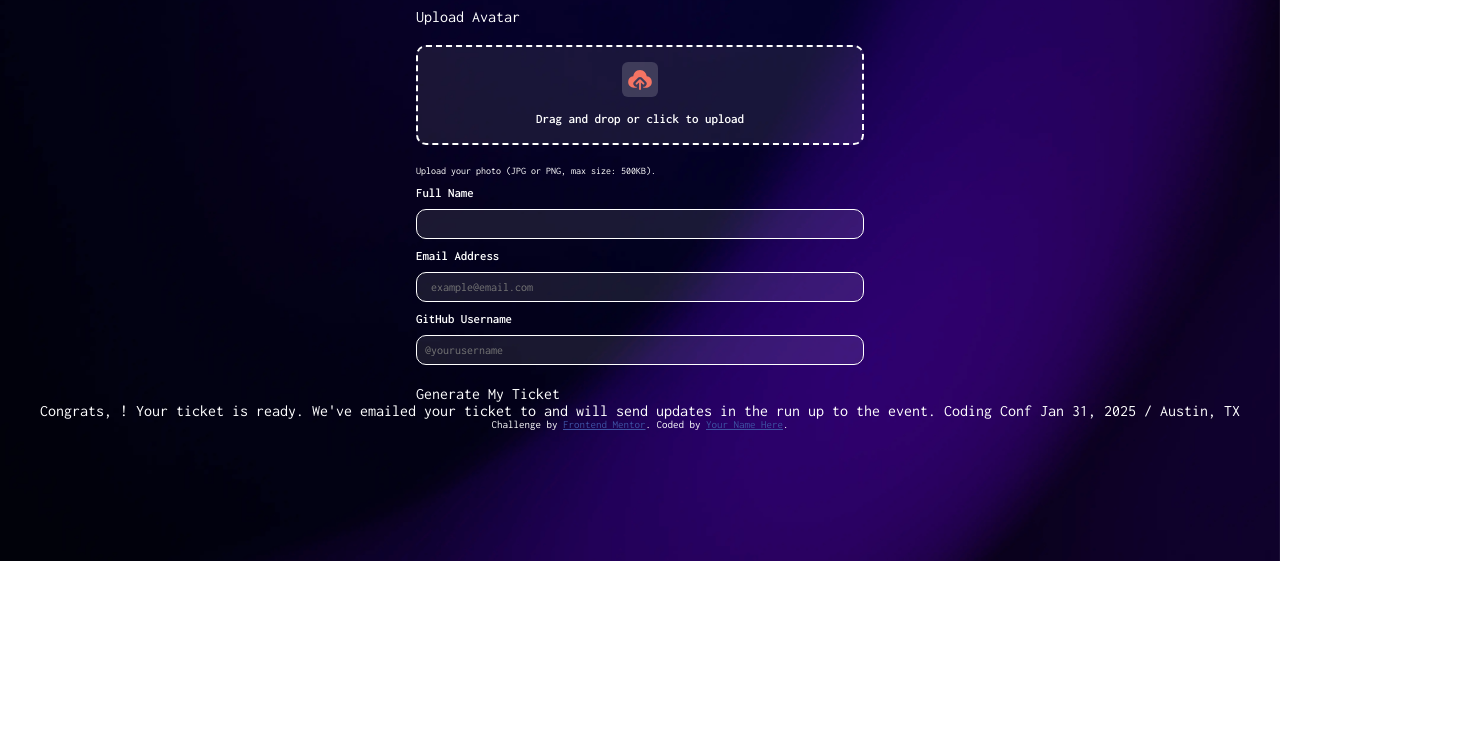
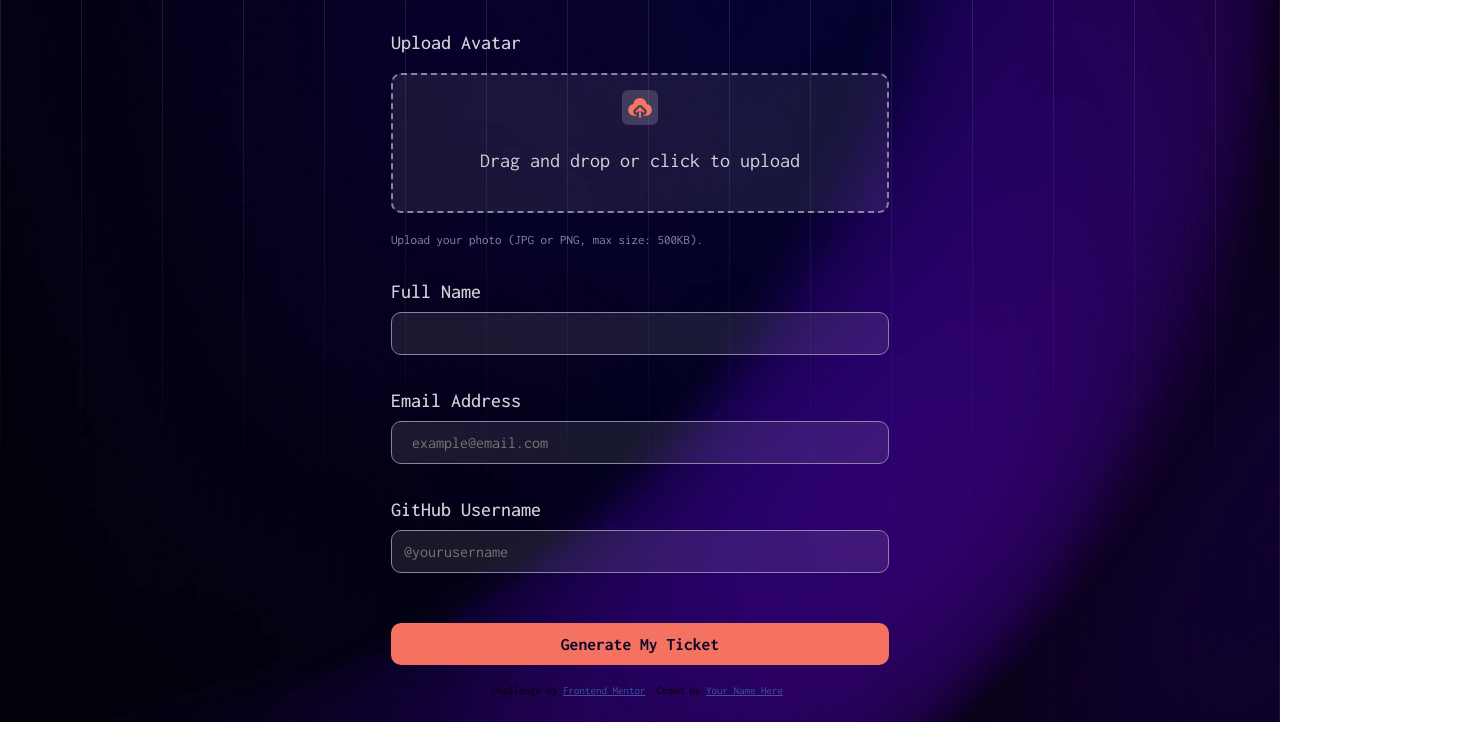
Before and after one commit to Perfect-Patience/frontend-mentor-challenges, a website: page conference-ticket-generator/index.html in a window 1280 px wide. Shown: the part 239-995 px from the top of the page, 1459 px wide, since content can reach past the window. Before the commit the page ends 800 px from the top, so only its background shows below. Drawn offline with Linux system fonts and the light colour scheme.

Commit message:
edits Ui

```diff
--- a/conference-ticket-generator/index.html
+++ b/conference-ticket-generator/index.html
@@ -30,6 +30,15 @@
       <img src="assets/images/logo-full.svg" alt="logo" />
     </header>
     <main>
+     <div class="O-hidden abs">
+      <img src="assets/images/pattern-lines.svg" alt="design">
+    </div>
+      <!-- <img src="assets/images/pattern-circle.svg" alt="desing" class="abs">
+      <img src="assets/images/pattern-circle.svg" alt="desing" class="abs">
+
+      <img src="assets/images/pattern-squiggly-line-top.svg" alt="design" class="abs">
+      <img src="assets/images/pattern-squiggly-line-bottom.svg" alt="design" class="fixed"> -->
+      <!-- <img src="" alt="" class="abs"> -->
       <section id="form-section">
         <!-- Form starts -->
 
@@ -39,7 +48,7 @@
         </p>
         <form id="ticket-form">
           <div class="form-group">
-            <p>Upload Avatar</p>
+            <p class="form-label">Upload Avatar</p>
             <div id="avatar-dropbox">
             <label for="avatar">
               <div class="upload-logo">
@@ -55,31 +64,30 @@
               max size: 500KB).</p>
           </div>
           <div class="form-group">
-            <label for="name">
+            <label for="name " class="form-label">
               Full Name
             </label>
            <input id="name" />
           </div>
           <div class="form-group">
-            <label for="email">
+            <label for="email" class="form-label">
               Email Address
             </label>
            <input type="email" id="email" placeholder=" example@email.com"/>
           </div>
           <div class="form-group">
-            <label for="git-username">
+            <label for="git-username" class="form-label">
               GitHub Username
             </label>
             <input id="git-username" placeholder="@yourusername"/>
           </div>
           <div class="form-group"></div>
 
-        <submit>Generate My Ticket</submit>
+        <input type="submit"  value="Generate My Ticket" >
         </form>
         <!-- Form ends -->
       </section>
-      <section id="ticket"></section>
-    </main>
+      <section id="ticket" hidden>
 
     <!-- Generated tickets starts -->
 
@@ -89,8 +97,9 @@
     and will send updates in the run up to the event. Coding Conf Jan 31, 2025 /
     Austin, TX
 
-    <!-- Generated tickets ends -->
-
+    <!-- Generated tickets ends --->
+      </section>
+    </main>
     <div class="attribution">
       Challenge by
       <a href="https://www.frontendmentor.io?ref=challenge">Frontend Mentor</a>.
--- a/conference-ticket-generator/styles.css
+++ b/conference-ticket-generator/styles.css
@@ -3,8 +3,18 @@
     src: url(assets/fonts/Inconsolata-VariableFont_wdth\,wght.ttf);
 }
 :root{
-    --primary-color: #ffff;
+
     --transparent-color: rgba(255, 255, 255, 0.089);
+    --neutral-0: hsl(0, 0%, 100%);
+    --neutral-300: hsl(252, 6%, 83%);
+    --neutral-500: hsl(245, 15%, 58%);
+    --neutral-700: hsl(245, 19%, 35%);
+    --neutral-900: hsl(248, 70%, 10%);
+
+    --orange-500: hsl(7, 88%, 67%);
+    --orange-700: hsl(7, 71%, 60%);
+
+
 }
 
 *{
@@ -12,7 +22,7 @@
     padding: 0;
     box-sizing: border-box;
     font-family: "inconsolata";
-    color: var(--primary-color);
+
 }
 
 body{
@@ -26,6 +36,7 @@ body{
     background-repeat: no-repeat;
     background-size: cover;
     background-position: center center;
+    height: 100%;
 }
 
 header{
@@ -43,23 +54,27 @@ main{
 
 #form-section{
     text-align: center;
-    max-width: 60%;
+    max-width: 65%;
 
 }
 
 
 #form-section h2{
-    font-size: 2.5rem;
+    color: var(--neutral-0);
+    font-size: 2.8rem;
 }
 .subtitle{
-    font-size: 1.0rem;
+    font-size: 20px;
     margin: 1.6rem 0;
+    color: var(--neutral-300);
+    font-weight: 400;
 }
 #ticket-form{
-    width: clamp(20rem, 28rem, 35rem);
-    /* background-color: aqua; */
+    width: 76%;
     margin: auto;
     text-align: left;
+    display: grid;
+    gap: 15px;
 }
 
 
@@ -67,8 +82,8 @@ main{
     margin: 10px 0;
     border-radius: 10px;
     width: 100%;
-    height: 100px;
-    border: dashed var(--primary-color) 2px;
+    height: 140px;
+    border: dashed var(--neutral-500) 2px;
     padding: 15px;
     background-color:rgba(255, 255, 255, 0.082);
 }
@@ -77,7 +92,12 @@ main{
     display: flex;
     align-items: center;
     flex-direction: column;
-    gap: 15px;
+    gap: 25px;
+    color: var(--neutral-300);
+}
+
+#avatar-dropbox label p{
+    font-size: 20px;
 }
 
 .upload-logo{
@@ -100,7 +120,8 @@ main{
 }
 
 .caution-txt{
-font-size: x-small;
+font-size: small;
+    color: var(--neutral-500);
 }
 
 .form-group{
@@ -111,18 +132,72 @@ font-size: x-small;
 }
 .form-group input{
     width: 100%;
-    padding: 8px;
+    padding: 12px;
     background-color: var(--transparent-color);
-    border: solid var(--primary-color) 1px;
+    border: solid var(--neutral-500) 1px;
     outline: none;
     box-shadow: none;
     border-radius: 10px;
-    font-size: 0.75rem;
+    font-size: 1rem;
+    color: var(--neutral-300);
+
 
 
 }
 
-.form-group label{
-    font-size: 0.8rem;
-    font-weight: 600;
+.form-label{
+    font-weight: 500;
+    font-size: 20px;
+    color: var(--neutral-300);
+    margin-top: 10px;
 }
+
+Input[type="submit"]{
+    width: 100%;
+    background-color: var(--orange-500);
+    font-size: 1.1rem;
+    padding: 12px;
+    border: none;
+    border-radius: 10px;
+    color: var(--neutral-900);
+    font-weight: 700;
+    margin-bottom: 20px;
+
+}
+.abs{
+    position: absolute;
+    overflow: hidden;
+}
+
+.abs:nth-of-type(1){
+    top: 0;
+    left: 0;
+}
+
+.O-hidden{
+    overflow: hidden;
+}
+
+.abs:nth-of-type(2){
+    top: -80px;
+    left: 3vw;
+}
+/*
+.abs:nth-of-type(3){
+    top: 70vh;
+    right: 18vw;
+}
+
+.abs:nth-of-type(4){
+    top: 40px;
+    right: 0;
+}
+
+.fixed{
+    position:absolute;
+    top: 100%;
+    left: 0;
+    z-index: -1;
+    overflow: hidden;
+}
+ */
```
